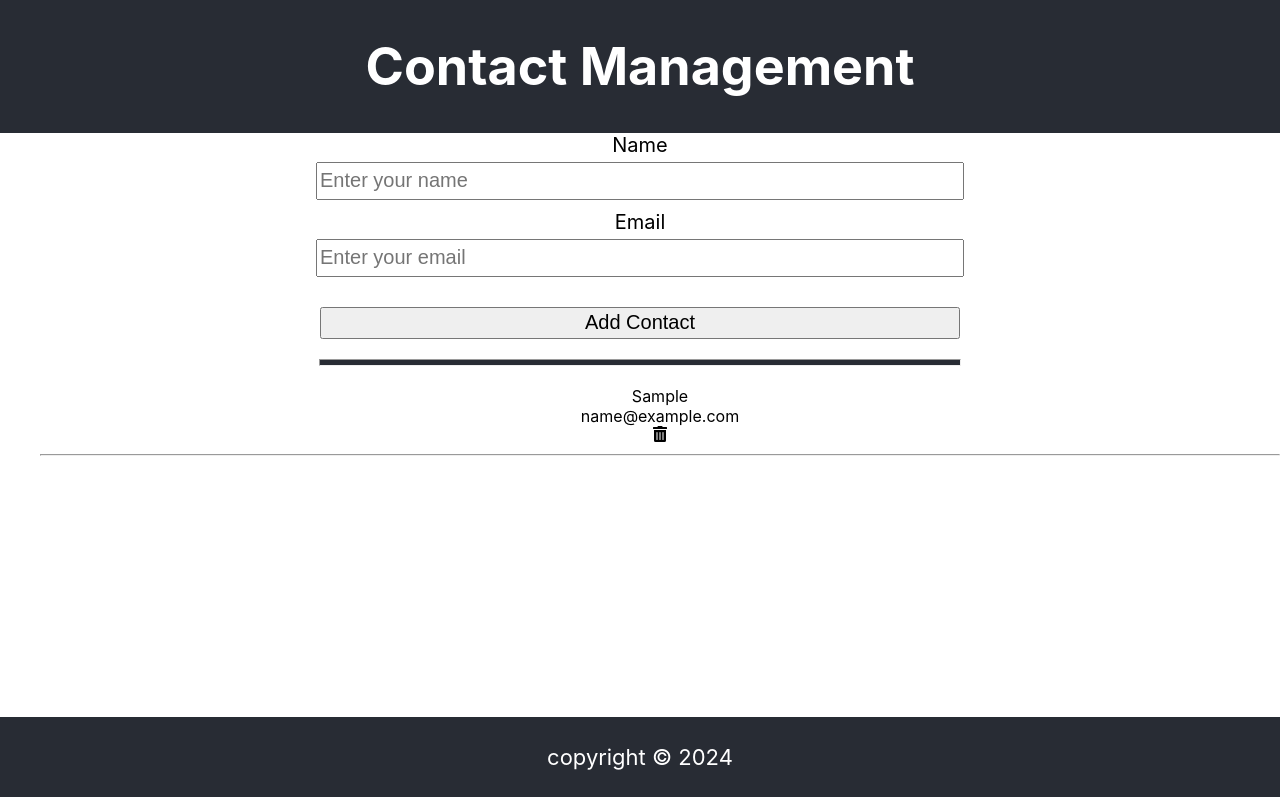
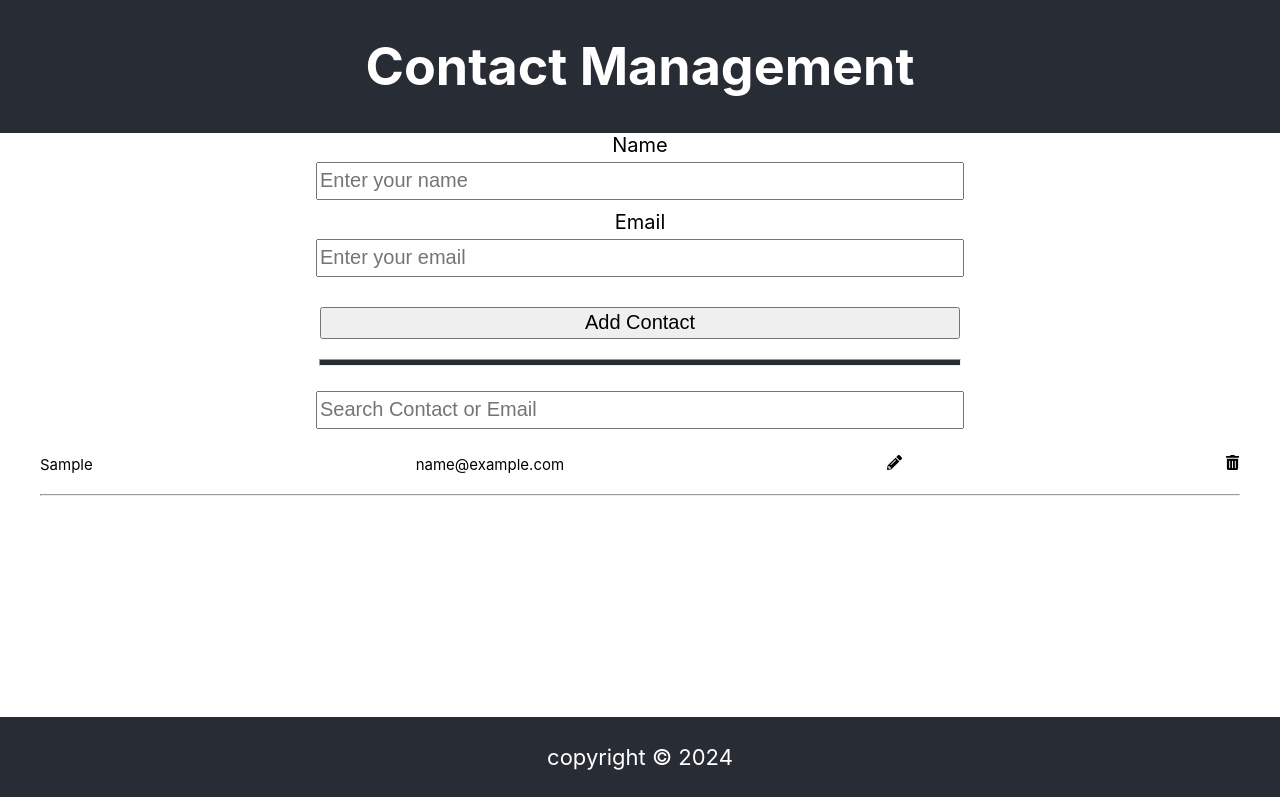
Before and after one commit to enowmbi/contact-app-react, a React (Create React App) app: page / in a window 1280 px wide. Both pictures are taken after typing "Sample", "name@example.com" into the empty fields and a click on the button "Add Contact". Built offline with nearby package versions, Linux system fonts and the light colour scheme; no server answers.

Commit message:
Add search contact component

```diff
--- a/src/App.css
+++ b/src/App.css
@@ -57,6 +57,28 @@ header {
    background-color: #282c34;
 }
 
+li article{
+   display: flex;
+   justify-content: space-between;
+   margin-right: 40px;
+   font-size: 15px;
+}
+
+li hr{
+   margin-top: 20px;
+   margin-bottom: 20px;
+   margin-right: 40px;
+   background-color: #282c34;
+}
+
+#search-contacts{
+    margin-top: 5px;
+    margin-bottom: 10px;
+    width: 50%;
+    height: 4vh;
+    font-size: 20px;
+}
+
 .App-link {
   color: #61dafb;
 }
--- a/src/App.js
+++ b/src/App.js
@@ -2,6 +2,7 @@ import './App.css';
 import {useState, useEffect} from 'react'
 import Header from './components/Header'
 import NewContactForm from './components/NewContactForm'
+import SearchContact from './components/SearchContacts'
 import ContactList from './components/ContactList'
 import Footer from './components/Footer'
 import {v4 as uuidv4} from 'uuid'
@@ -9,6 +10,7 @@ import {v4 as uuidv4} from 'uuid'
 function App() {
     const [name, setName] = useState("")
     const [email, setEmail] = useState("")
+    const [searchText, setSearchText] = useState("")
     const [contacts, setContacts] = useState(JSON.parse(localStorage.getItem('contact-list')) || [])
 
     const handleAddContact =(e)=>{
@@ -19,6 +21,10 @@ function App() {
         localStorage.setItem('contact-list', JSON.stringify(contactList))
         setName("")
         setEmail("")
+    }
+
+    const handleEditContact = () => {
+        console.log("calling handle edit")
     }
 
     const handleDeleteContact = (id) =>{
@@ -57,8 +63,14 @@ function App() {
 
           <hr id="main-divider"/>
 
+          <SearchContact
+               searchText={searchText}
+               setSearchText={setSearchText}
+          />
+
           <ContactList
            contacts={contacts}
+           handleEditContact={handleEditContact}
            handleDeleteContact={handleDeleteContact}
           />
       </main>
--- a/src/components/ContactList.js
+++ b/src/components/ContactList.js
@@ -1,12 +1,13 @@
 import ContactListItem from "../components/ContactListItem"
 
-const ContactList = ({contacts, handleDeleteContact})=>{
+const ContactList = ({contacts, handleEditContact, handleDeleteContact})=>{
 return(
    <ul style={{listStyle: "none"}}>
       {contacts.map((contact) =>{
           return(
               <ContactListItem
                contact={contact}
+               handleEditContact={handleEditContact}
                handleDeleteContact={handleDeleteContact}
               />
           )
--- a/src/components/ContactListItem.js
+++ b/src/components/ContactListItem.js
@@ -1,16 +1,25 @@
-import {FaTrashAlt} from 'react-icons/fa'
-const ContactListItem = ({contact, handleDeleteContact})=>{
+import { FaTrashAlt, FaPencilAlt } from 'react-icons/fa'
+
+const ContactListItem = ({contact, handleEditContact, handleDeleteContact})=>{
     return(
         <li key={contact.id}>
+        <article>
             <div>{contact.name}</div>
             <div>{contact.email}</div>
 
+            <FaPencilAlt
+                role="button"
+                tabindex="0"
+                onClick={() => handleEditContact(contact.id)}
+            />
+
             <FaTrashAlt
                 role="button"
-                tabindex="0"
+                tabindex="1"
                 onClick={() => handleDeleteContact(contact.id)}
-                />
-            <hr/>
+            />
+        </article>
+        <hr/>
         </li>
     )
 }
--- /dev/null
+++ b/src/components/SearchContacts.js
@@ -0,0 +1,15 @@
+const SearchContacts = ({searchText, setSearchText}) => {
+    return(
+        <form onSubmit={(e)=>e.preventDefault()}>
+            <input
+                id="search-contacts"
+                type="text"
+                value={searchText}
+                placeholder="Search Contact or Email"
+                onChange={(e)=>setSearchText(e.target.value)}
+            />
+        </form>
+    )
+}
+
+export default SearchContacts
```
